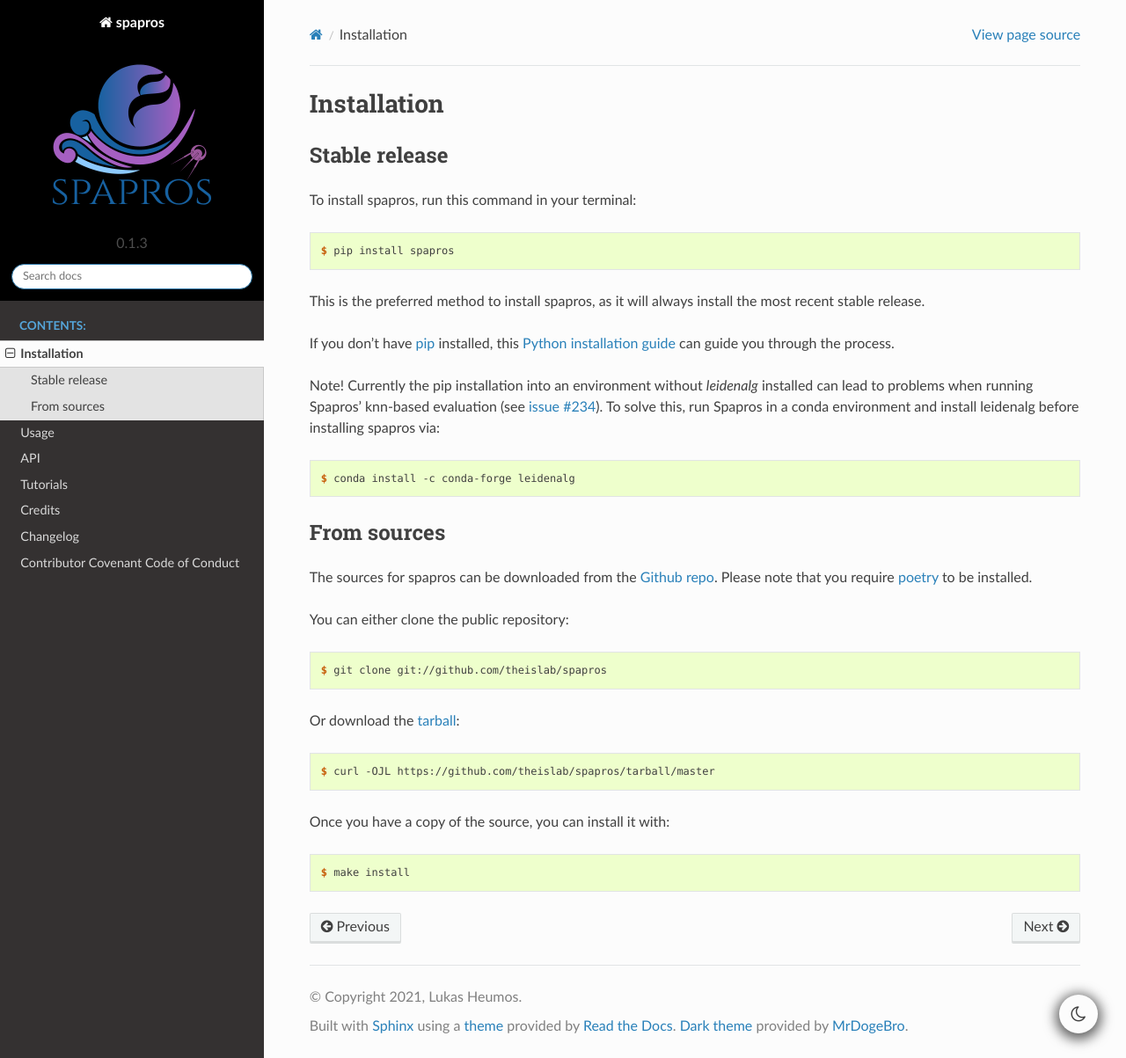
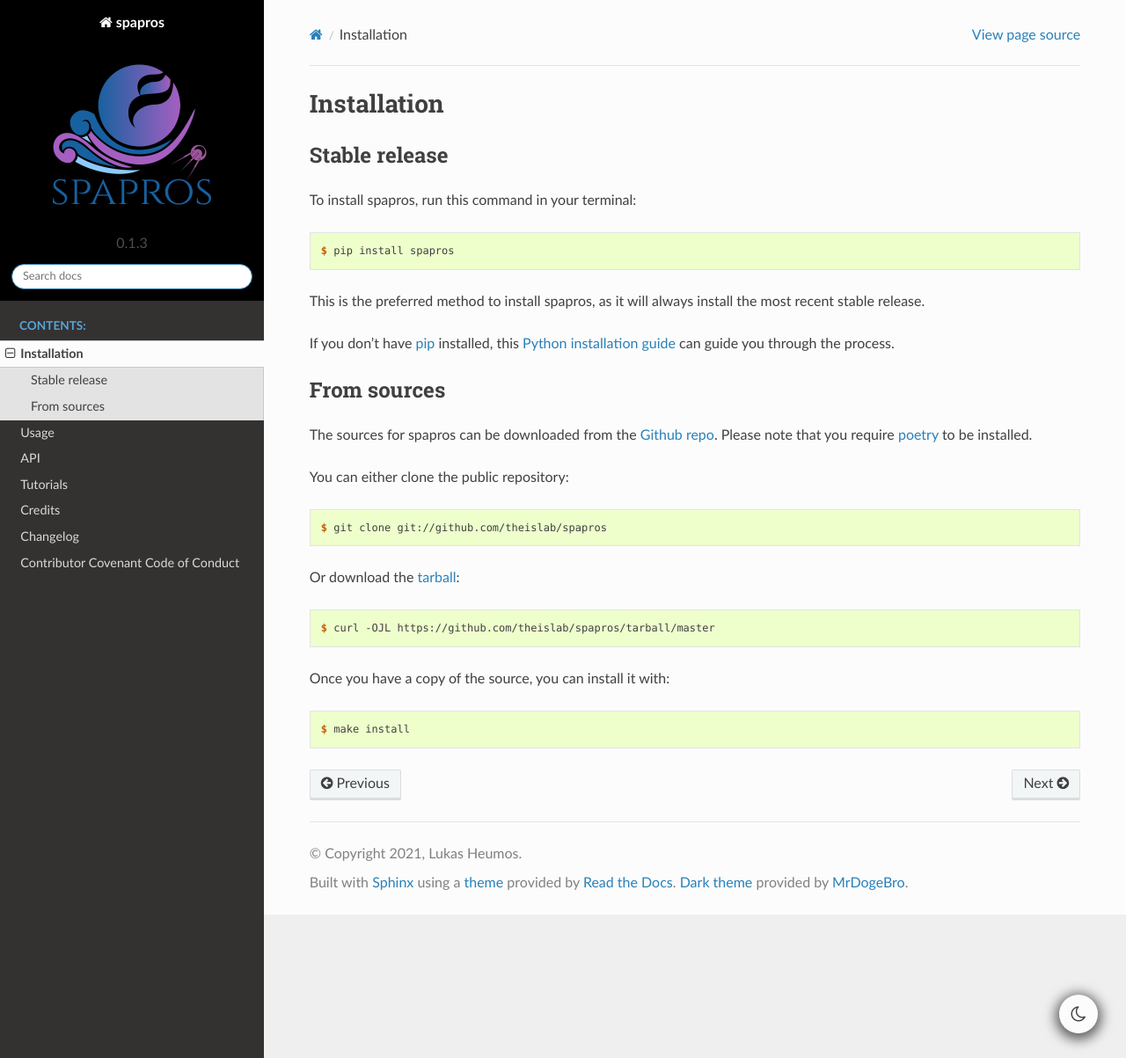
Before and after one commit to theislab/spapros, a Sphinx documentation site: the page built from docs/installation.rst, in a window 1280 px wide and 1203 px high. Shown: the whole window at 88% size. Built offline with Sphinx 7.4.7 and the Read the Docs theme 2.0.0, drawn with Linux system fonts in a browser that asks for light colours; pages that are not in the unit, such as notebooks, are missing from menus.

Commit message:
Delete leidenalg install instructions for previous issue in docs

```diff
--- a/docs/installation.rst
+++ b/docs/installation.rst
@@ -22,13 +22,6 @@ you through the process.
 .. _pip: https://pip.pypa.io
 .. _Python installation guide: http://docs.python-guide.org/en/latest/starting/installation/
 
-Note! Currently the pip installation into an environment without `leidenalg` installed can lead to problems when running
-Spapros' knn-based evaluation (see `issue #234 <https://github.com/theislab/spapros/issues/234>`_). To solve this, run
-Spapros in a conda environment and install leidenalg before installing spapros via:
-
-.. code-block:: console
-
-    $ conda install -c conda-forge leidenalg
 
 
 From sources
```
